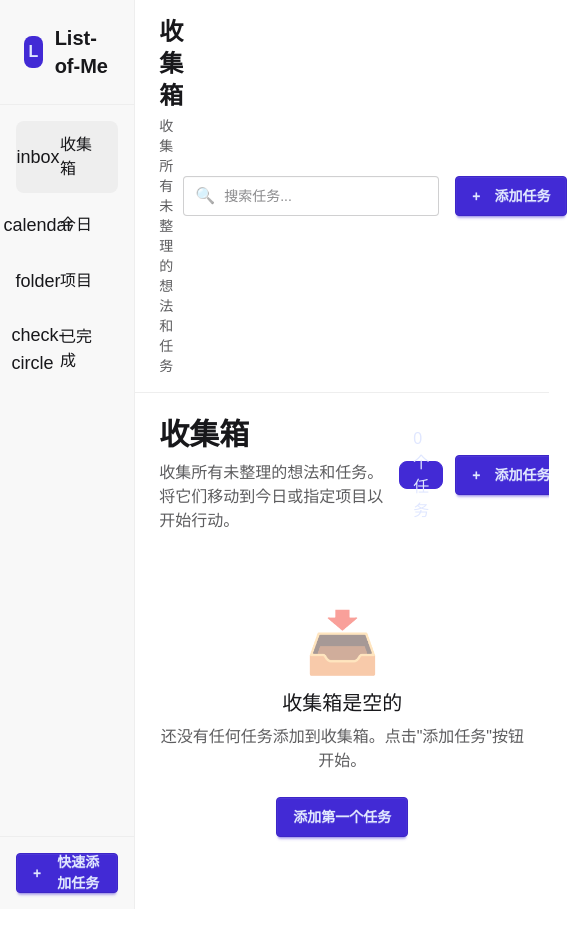
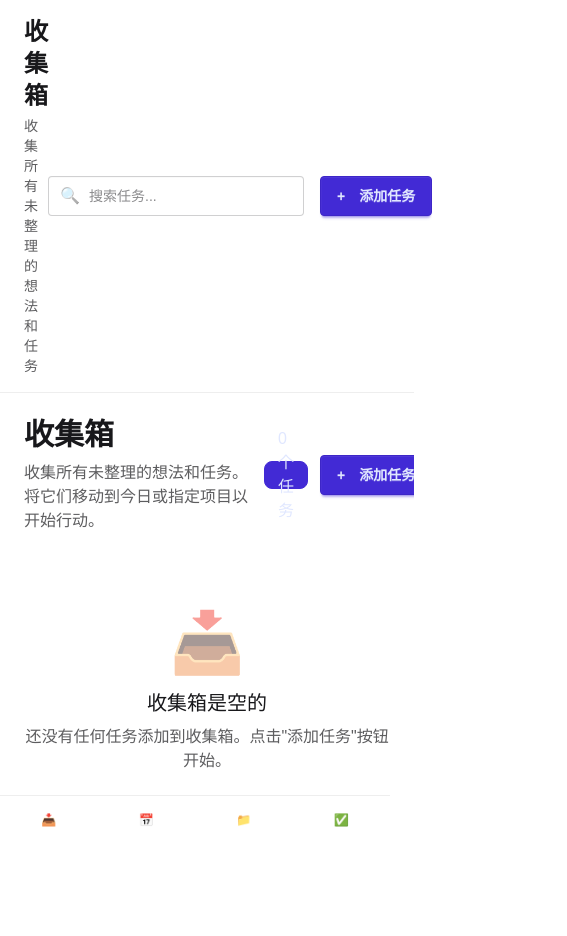
Before and after one commit to woruo03/list-of-me, a Vue app: page /inbox in a window 390 px wide. Shown: the top 936 px of the page, 567 px wide, since content can reach past the window. Before the commit the page ends 909 px from the top, so only its background shows below. Built offline with nearby package versions, Linux system fonts and the light colour scheme.

Commit message:
Feat: 增强主布局，集成模态框、通知和全局快捷键

```diff
--- a/src/components/layout/MainLayout.vue
+++ b/src/components/layout/MainLayout.vue
@@ -1,24 +1,164 @@
 <template>
   <div class="min-h-screen bg-base-100 flex">
-    <!-- 侧边栏 -->
-    <Sidebar />
+    <Sidebar class="hidden md:flex" />
 
-    <!-- 主内容区 -->
     <div class="flex-1 flex flex-col">
-      <!-- 头部 -->
       <Header />
 
-      <!-- 页面内容 -->
-      <main class="flex-1 p-6 overflow-auto">
+      <main class="flex-1 p-6 overflow-auto pb-24 md:pb-6">
         <router-view />
       </main>
     </div>
+
+    <nav class="md:hidden fixed bottom-0 left-0 right-0 bg-base-100 border-t border-base-300">
+      <div class="flex justify-around py-2">
+        <router-link class="btn btn-ghost btn-sm" to="/inbox">📥</router-link>
+        <router-link class="btn btn-ghost btn-sm" to="/today">📅</router-link>
+        <router-link class="btn btn-ghost btn-sm" to="/projects">📁</router-link>
+        <router-link class="btn btn-ghost btn-sm" to="/completed">✅</router-link>
+      </div>
+    </nav>
+
+    <Modal
+      :is-open="uiStore.modal.isOpen"
+      :title="modalTitle"
+      :show-actions="false"
+      @close="uiStore.closeModal"
+    >
+      <TaskForm
+        v-if="uiStore.modal.type === 'task'"
+        :initial-task="modalTask"
+        :projects="projectStore.projects"
+        :default-project-id="uiStore.modal.data?.defaultProjectId ?? null"
+        :mode="modalTask ? 'edit' : 'create'"
+        @submit="handleTaskSubmit"
+        @cancel="uiStore.closeModal"
+      />
+      <ProjectForm
+        v-else-if="uiStore.modal.type === 'project'"
+        :initial-project="modalProject"
+        :mode="modalProject ? 'edit' : 'create'"
+        @submit="handleProjectSubmit"
+        @cancel="uiStore.closeModal"
+      />
+    </Modal>
+
+    <ToastList />
   </div>
 </template>
 
 <script setup lang="ts">
+import { computed, onMounted, onBeforeUnmount } from 'vue'
 import Sidebar from './Sidebar.vue'
 import Header from './Header.vue'
+import Modal from '@/components/ui/Modal.vue'
+import TaskForm from '@/components/tasks/TaskForm.vue'
+import ProjectForm from '@/components/projects/ProjectForm.vue'
+import ToastList from '@/components/ui/ToastList.vue'
+import { useUIStore } from '@/stores/uiStore'
+import { useTaskStore } from '@/stores/taskStore'
+import { useProjectStore } from '@/stores/projectStore'
+import type { Task, TaskCreate, TaskUpdate } from '@/types/task'
+import type { Project } from '@/types/project'
+
+const uiStore = useUIStore()
+const taskStore = useTaskStore()
+const projectStore = useProjectStore()
+
+const modalTask = computed<Task | null>(() => {
+  if (uiStore.modal.type !== 'task') return null
+  return uiStore.modal.data?.task || null
+})
+
+const modalProject = computed<Project | null>(() => {
+  if (uiStore.modal.type !== 'project') return null
+  return uiStore.modal.data?.project || null
+})
+
+const modalTitle = computed(() => {
+  if (uiStore.modal.type === 'task') return modalTask.value ? '编辑任务' : '添加任务'
+  if (uiStore.modal.type === 'project') return modalProject.value ? '编辑项目' : '新建项目'
+  return ''
+})
+
+const handleTaskSubmit = async (data: TaskCreate | TaskUpdate) => {
+  const payload = { ...data } as TaskCreate
+  const modalData = uiStore.modal.data || {}
+
+  if (uiStore.modal.type !== 'task') return
+
+  if (modalData.forceInbox) {
+    payload.project_id = null
+  }
+
+  if (modalTask.value) {
+    await taskStore.updateTask(modalTask.value.id, payload)
+  } else {
+    await taskStore.createTask(payload)
+  }
+
+  uiStore.closeModal()
+}
+
+const handleProjectSubmit = async (data: { name: string }) => {
+  if (uiStore.modal.type !== 'project') return
+
+  if (modalProject.value) {
+    await projectStore.updateProject(modalProject.value.id, data.name)
+  } else {
+    await projectStore.createProject(data.name)
+  }
+
+  uiStore.closeModal()
+}
+
+const isEditableTarget = (target: EventTarget | null) => {
+  if (!(target instanceof HTMLElement)) return false
+  const tag = target.tagName
+  return tag === 'INPUT' || tag === 'TEXTAREA' || tag === 'SELECT' || target.isContentEditable
+}
+
+const handleKeydown = (event: KeyboardEvent) => {
+  if (isEditableTarget(event.target)) return
+
+  const key = event.key.toLowerCase()
+  const meta = event.metaKey || event.ctrlKey
+
+  if (meta && key === 'n') {
+    event.preventDefault()
+    uiStore.openModal('task', { mode: 'create' })
+    return
+  }
+
+  if (meta && key === 'f') {
+    event.preventDefault()
+    uiStore.requestSearchFocus()
+    return
+  }
+
+  if (event.key === ' ') {
+    event.preventDefault()
+    const targetId = taskStore.focusedTaskId || taskStore.selectedIds[0]
+    if (targetId) taskStore.toggleTaskStatus(targetId)
+    return
+  }
+
+  if (event.key === 'Delete') {
+    if (taskStore.selectedIds.length === 0) return
+    if (!confirm('确定要删除所选任务吗？此操作不可撤销。')) return
+    taskStore.bulkDelete(taskStore.selectedIds)
+  }
+}
+
+onMounted(() => {
+  uiStore.hydrateFromStorage()
+  projectStore.fetchProjects()
+  window.addEventListener('keydown', handleKeydown)
+})
+
+onBeforeUnmount(() => {
+  window.removeEventListener('keydown', handleKeydown)
+})
 </script>
 
 <style scoped>
--- a/src/components/layout/NavItem.vue
+++ b/src/components/layout/NavItem.vue
@@ -7,17 +7,12 @@
     >
       <div class="flex items-center gap-3">
         <div class="w-5 h-5 flex items-center justify-center">
-          <!-- 图标占位 -->
           <span class="text-lg">{{ icon }}</span>
         </div>
-        <span class="font-medium">{{ label }}</span>
+        <span v-if="!collapsed" class="font-medium">{{ label }}</span>
       </div>
 
-      <!-- 徽章 -->
-      <span
-        v-if="badge !== undefined && badge > 0"
-        class="badge badge-primary"
-      >
+      <span v-if="badge !== undefined && badge > 0 && !collapsed" class="badge badge-primary">
         {{ badge }}
       </span>
     </router-link>
@@ -33,9 +28,13 @@ interface Props {
   label: string
   to: string
   badge?: number
+  collapsed?: boolean
 }
 
-const props = defineProps<Props>()
+const props = withDefaults(defineProps<Props>(), {
+  collapsed: false,
+})
+
 const route = useRoute()
 
 const isActive = computed(() => {
--- a/src/components/layout/Sidebar.vue
+++ b/src/components/layout/Sidebar.vue
@@ -1,83 +1,68 @@
 <template>
-  <aside class="w-64 bg-base-200 border-r border-base-300 flex flex-col">
-    <!-- Logo -->
-    <div class="p-6 border-b border-base-300">
+  <aside
+    class="bg-base-200 border-r border-base-300 flex flex-col transition-all duration-200"
+    :class="sidebarClass"
+  >
+    <div class="p-6 border-b border-base-300 flex items-center justify-between">
       <div class="flex items-center gap-3">
         <div class="w-8 h-8 bg-primary rounded-lg flex items-center justify-center">
           <span class="text-primary-content font-bold">L</span>
         </div>
-        <h1 class="text-xl font-bold">List-of-Me</h1>
+        <h1 v-if="!uiStore.sidebarCollapsed" class="text-xl font-bold">List-of-Me</h1>
       </div>
+      <button class="btn btn-ghost btn-sm" @click="uiStore.toggleSidebar">☰</button>
     </div>
 
-    <!-- 导航菜单 -->
     <nav class="flex-1 p-4">
       <ul class="space-y-2">
-        <NavItem
-          icon="inbox"
-          label="收集箱"
-          to="/inbox"
-          :badge="inboxCount"
-        />
-        <NavItem
-          icon="calendar"
-          label="今日"
-          to="/today"
-          :badge="todayCount"
-        />
-        <NavItem
-          icon="folder"
-          label="项目"
-          to="/projects"
-        />
-        <NavItem
-          icon="check-circle"
-          label="已完成"
-          to="/completed"
-        />
+        <NavItem icon="📥" label="收集箱" to="/inbox" :badge="summary?.inbox_count || 0" :collapsed="uiStore.sidebarCollapsed" />
+        <NavItem icon="📅" label="今日" to="/today" :badge="summary?.today_count || 0" :collapsed="uiStore.sidebarCollapsed" />
+        <NavItem icon="📁" label="项目" to="/projects" :collapsed="uiStore.sidebarCollapsed" />
+        <NavItem icon="✅" label="已完成" to="/completed" :collapsed="uiStore.sidebarCollapsed" />
       </ul>
     </nav>
 
-    <!-- 底部区域 -->
     <div class="p-4 border-t border-base-300">
-      <button
-        class="btn btn-primary w-full"
-        @click="openQuickAdd"
-      >
+      <button class="btn btn-primary w-full" @click="openQuickAdd">
         <span class="mr-2">+</span>
-        快速添加任务
+        <span v-if="!uiStore.sidebarCollapsed">快速添加任务</span>
       </button>
     </div>
   </aside>
 </template>
 
 <script setup lang="ts">
-import { ref, onMounted } from 'vue'
+import { computed, onMounted, onBeforeUnmount } from 'vue'
 import NavItem from './NavItem.vue'
-import TauriService from '@/services/tauriService'
+import { useTaskStore } from '@/stores/taskStore'
+import { useUIStore } from '@/stores/uiStore'
 
-const inboxCount = ref(0)
-const todayCount = ref(0)
+const taskStore = useTaskStore()
+const uiStore = useUIStore()
+
+const summary = computed(() => taskStore.summary)
+
+const sidebarClass = computed(() => {
+  return uiStore.sidebarCollapsed ? 'w-20' : 'w-64'
+})
 
 const openQuickAdd = () => {
-  // TODO: 实现快速添加任务模态框
-  console.log('打开快速添加任务')
+  uiStore.openModal('task', { mode: 'create' })
 }
 
-const fetchSummary = async () => {
-  try {
-    const summary = await TauriService.getSummary()
-    inboxCount.value = summary.inbox_count
-    todayCount.value = summary.today_count
-  } catch (error) {
-    console.error('Failed to fetch summary:', error)
-  }
+let intervalId: number | null = null
+
+const startSummaryRefresh = () => {
+  taskStore.refreshSummary()
+  intervalId = window.setInterval(() => taskStore.refreshSummary(), 30000)
 }
 
 onMounted(() => {
-  fetchSummary()
-  // 每30秒刷新一次统计
-  setInterval(fetchSummary, 30000)
+  startSummaryRefresh()
+})
+
+onBeforeUnmount(() => {
+  if (intervalId) window.clearInterval(intervalId)
 })
 </script>
 
```
